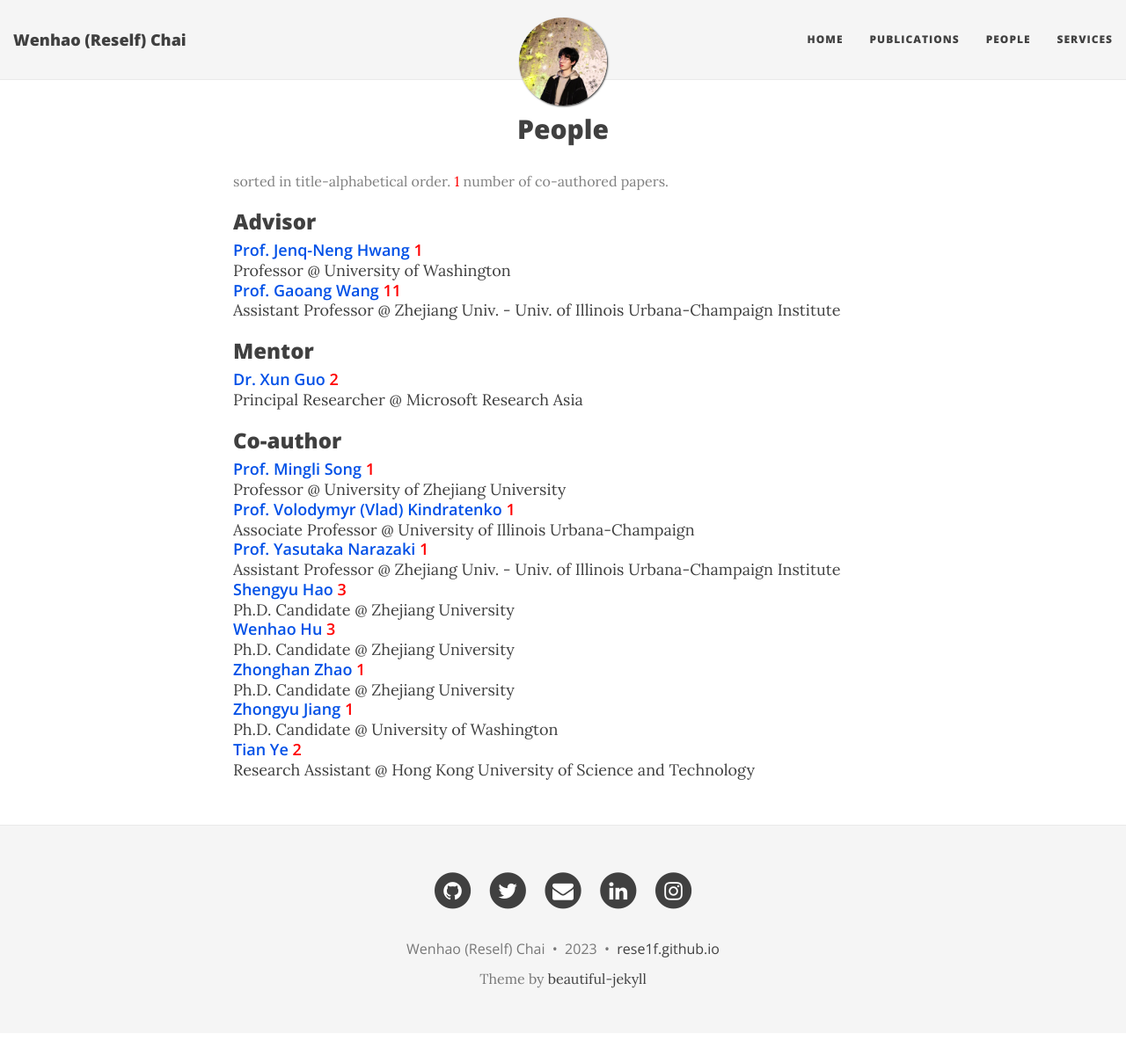
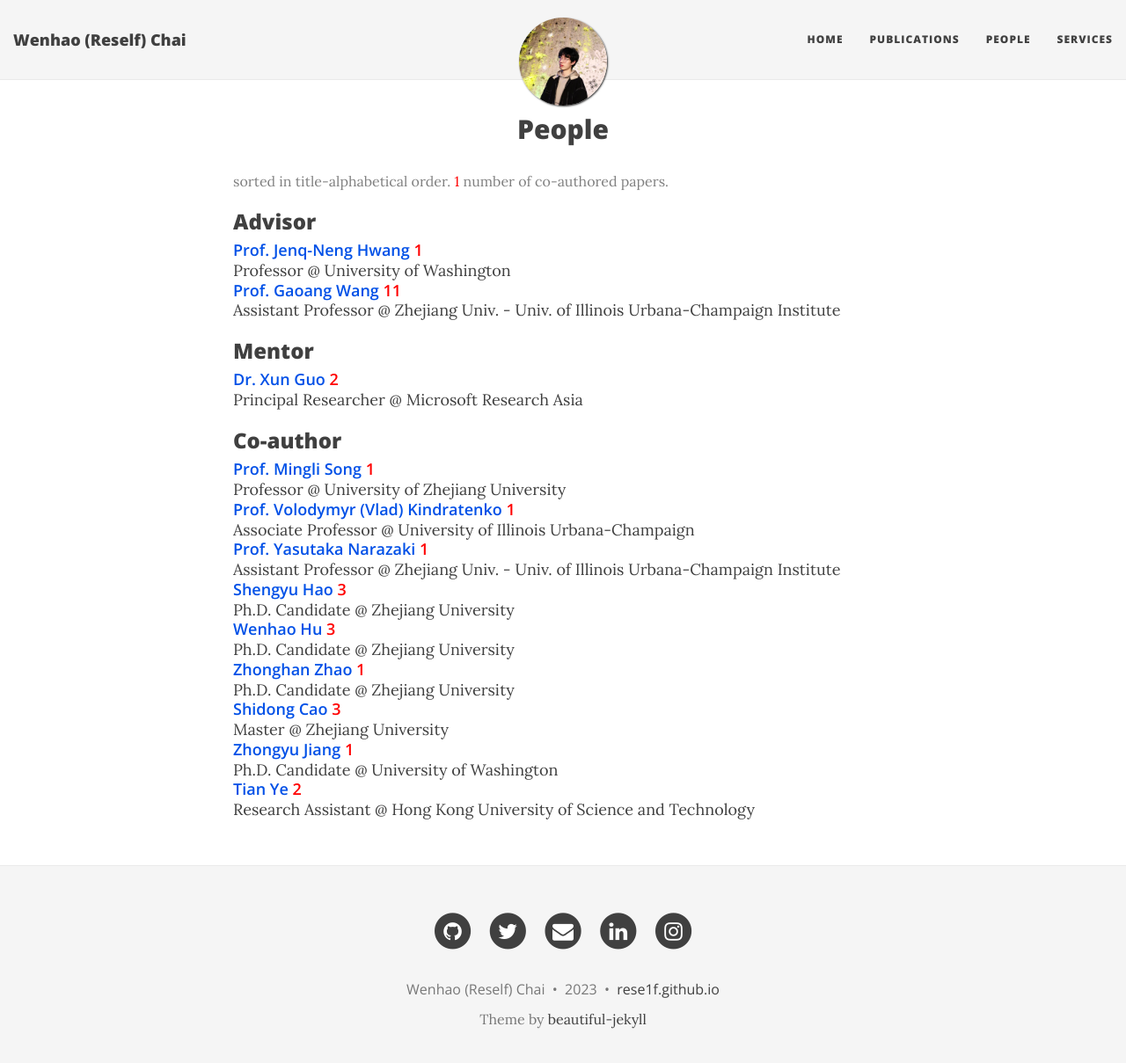
Before and after one commit to hikomal/hikomal.github.io, a Jekyll site: the page built from people.html, in a window 1280 px wide and 1221 px high. Shown: the top 1209 px of the window at 88% size. Built offline with Jekyll 4.4.1, drawn with Linux system fonts in a browser that asks for light colours; nearby versions of some CDN libraries.

Commit message:
Update people.html

```diff
--- a/people.html
+++ b/people.html
@@ -64,6 +64,10 @@ Ph.D. Candidate @ Zhejiang University
 Ph.D. Candidate @ Zhejiang University
 <br>
 
+<h3><a href="">Shidong Cao</a><font color="red"> 3 </font></h3>
+Master @ Zhejiang University
+<br>
+
 <h3><a href="https://scholar.google.com/citations?user=RCCe8ZgAAAAJ">Zhongyu Jiang</a><font color="red"> 1 </font></h3>
 Ph.D. Candidate @ University of Washington
 <br>
```
